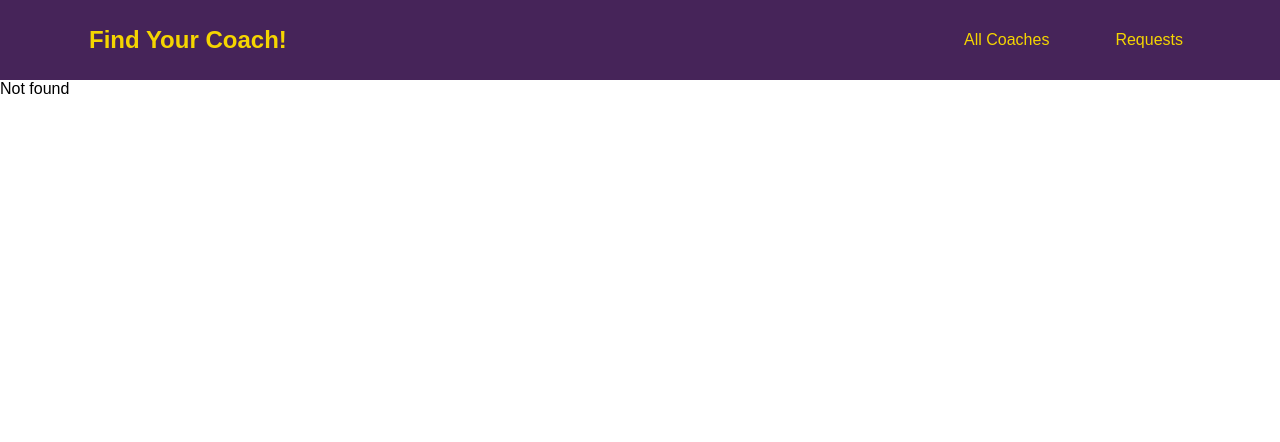
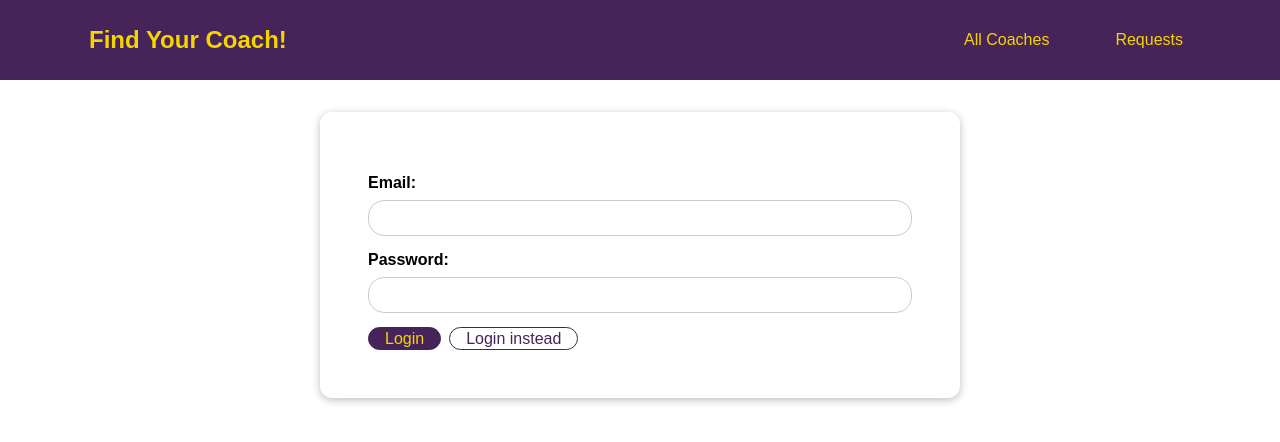
Before and after one commit to liliyavoloshina/couch-finder, a Vue app: page /auth in a window 1280 px wide. Before the commit this address had no page. Shown: the top 442 px of the page. Built offline with nearby package versions, Linux system fonts and the light colour scheme; a web font is replaced by a local one.

Commit message:
started auth module

```diff
--- a/src/pages/NotFound.vue
+++ b/src/pages/NotFound.vue
@@ -1,3 +1,11 @@
 <template>
-  <div>Not found</div>
+  <section>
+    <base-card>
+      <h2>Page not found</h2>
+      <p>
+        Try another. Maybe check out
+        <router-link :to="{ name: 'CoachList' }">coaches</router-link>?
+      </p>
+    </base-card>
+  </section>
 </template>
--- /dev/null
+++ b/src/pages/auth/UserAuth.vue
@@ -0,0 +1,103 @@
+<template>
+  <base-card>
+    <form @submit.prevent="submitForm">
+      <div class="form-control">
+        <label for="email">Email:</label>
+        <input v-model.trim="email" type="email" id="email" />
+      </div>
+      <div class="form-control">
+        <label for="password">Password:</label>
+        <input v-model.trim="password" type="password" id="password" />
+      </div>
+      <p v-if="!isFormValid" class="error">Please enter a valid email and password (must be at least 6 characters long)!</p>
+      <base-button>{{submitButtonCaption}}</base-button>
+      <base-button type="button" mode="outline" @click="switchFormMode"
+        >{{switchButtonCaption}}</base-button
+      >
+    </form>
+  </base-card>
+</template>
+
+<script>
+export default {
+  name: 'UserAuth',
+  data() {
+    return {
+      email: '',
+      password: '',
+      isFormValid: true,
+      mode: 'login'
+    }
+  },
+  computed: {
+    submitButtonCaption() {
+      return this.mode === 'login' ? 'Login' : 'Signup'
+    },
+    switchButtonCaption() {
+      return this.mode === 'login' ? 'Login instead' : 'Signup instead'
+    },
+  },
+  methods: {
+    submitForm() {
+      this.isFormValid = true
+      if (
+        this.email == '' ||
+        !this.email.includes('@') ||
+        this.password == '' ||
+        this.password.length < 6
+      ) {
+        this.isFormValid = false
+        return
+      }
+    },
+    switchFormMode() {
+      if (this.mode === 'signup') {
+        this.mode = 'login'
+      } else {
+        this.mode = 'signup'
+      }
+    }
+  }
+}
+</script>
+
+<style lang="scss" scoped>
+@import '@/assets/variables';
+form {
+  margin: 1rem;
+  padding: 1rem;
+}
+
+.form-control {
+  margin: 0.9rem 0;
+}
+
+label {
+  font-weight: bold;
+  margin-bottom: 0.5rem;
+  display: block;
+}
+
+input,
+textarea {
+  display: block;
+  width: 100%;
+  font: inherit;
+  border: 1px solid #ccc;
+  border-radius: 1rem;
+  padding: 0.5rem;
+}
+
+input:focus,
+textarea:focus {
+  border-color: $base-dark-color;
+  background-color: #faf6ff;
+  outline: none;
+}
+
+.error {
+  font-weight: bold;
+  color: red;
+  margin-top: 5px;
+}
+</style>
--- a/src/router/index.js
+++ b/src/router/index.js
@@ -34,6 +34,11 @@ const router = createRouter({
       component: () => import('@/pages/requests/RequestReceived')
     },
     {
+      path: '/auth',
+      name: 'UserAuth',
+      component: () => import('@/pages/auth/UserAuth')
+    },
+    {
       path: '/:notFound(.*)',
       name: 'NotFound',
       component: () => import('@/pages/NotFound')
```
